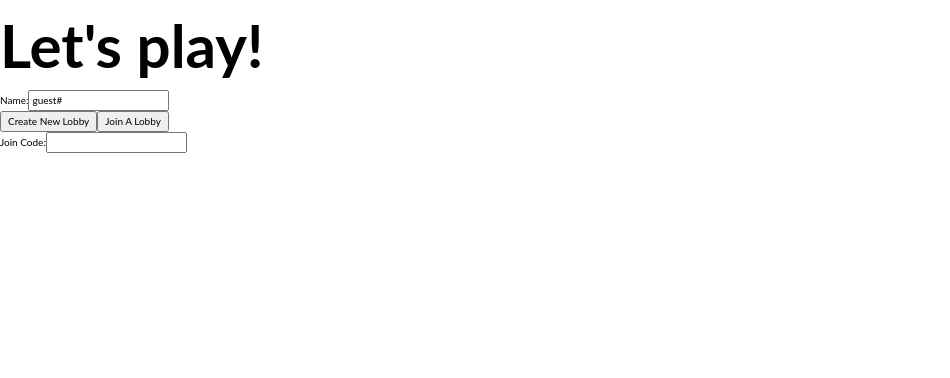
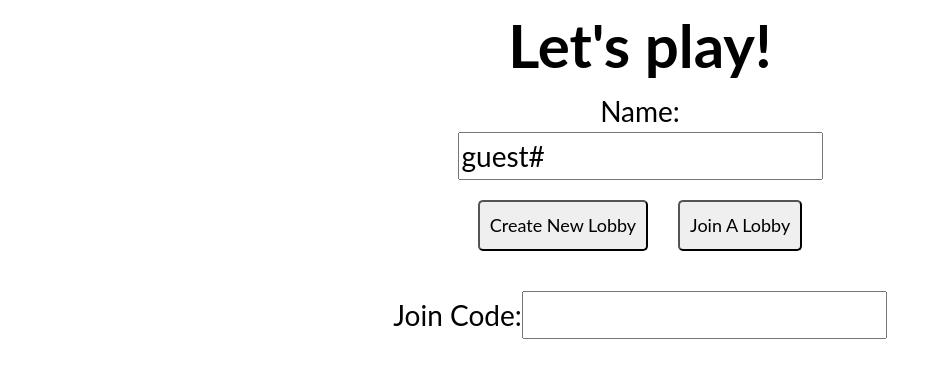
Before and after one commit to Koyamot/trictionary_fe, a React (Create React App) app: page /play in a window 1280 px wide. Shown: the top 378 px of the page, without its empty margins (0-950 px from the left). Built offline with nearby package versions, Linux system fonts and the light colour scheme; no server answers; what randomatic would draw is missing.

Commit message:
game style

```diff
--- /dev/null
+++ b/src/styles/gameContainer.scss
@@ -0,0 +1,5 @@
+.game-home-container {
+    h1 {
+        text-align: center;
+    }
+}
--- a/src/styles/global.scss
+++ b/src/styles/global.scss
@@ -14,3 +14,13 @@ h2 {
 h3 {
     font-size: 3rem;
 }
+
+p {
+    font-size: 2.2rem;
+}
+
+button {
+    font-size: 1.8rem;
+    padding: 10px 30px;
+    border-radius: 5px;
+}
--- /dev/null
+++ b/src/styles/join.scss
@@ -0,0 +1,16 @@
+.join-page {
+    display: flex;
+    flex-direction: column;
+    align-items: center;
+    font-size: 2.8rem;
+
+    div {
+        margin: 20px 0;
+    }
+
+    button {
+        margin: 0 15px;
+        padding: 10px;
+        border-radius: 5px;
+    }
+}
--- a/src/styles/lobby.scss
+++ b/src/styles/lobby.scss
@@ -10,6 +10,12 @@
     color: green;
 }
 
+.definitions-container {
+    display: flex;
+    flex-direction: column;
+    align-items: center;
+}
+
 .definitions {
     display: flex;
     flex-direction: column;
@@ -20,9 +26,57 @@
         margin: 10px;
         cursor: pointer;
         padding: 10px;
+        list-style-type: decimal;
+        width: 80%;
     }
 
     .selected {
         border: 3px solid black;
     }
 }
+
+.container {
+    display: flex;
+    padding: 0 50px;
+
+    .players-container {
+        width: 25%;
+        padding: 20px;
+        border-right: 3px dashed black;
+    }
+
+    .game-body {
+        width: 75%;
+        padding: 25px;
+        display: flex;
+        flex-direction: column;
+        align-items: center;
+
+        textarea {
+            padding: 6px;
+            font-size: 2rem;
+            margin-bottom: 20px;
+        }
+
+        .definition-form {
+            display: flex;
+            flex-direction: column;
+            align-items: center;
+        }
+    }
+}
+
+.results {
+    display: flex;
+    justify-content: space-evenly;
+    width: 100%;
+
+    h3 {
+        text-decoration: underline;
+    }
+
+    ul {
+        font-size: 2.2rem;
+        margin-left: -20px;
+    }
+}
--- a/src/styles/main.scss
+++ b/src/styles/main.scss
@@ -6,4 +6,6 @@
 
 /* import component styles here */
 @import 'moderation';
+@import 'gameContainer';
+@import 'join';
 @import 'lobby';
```
